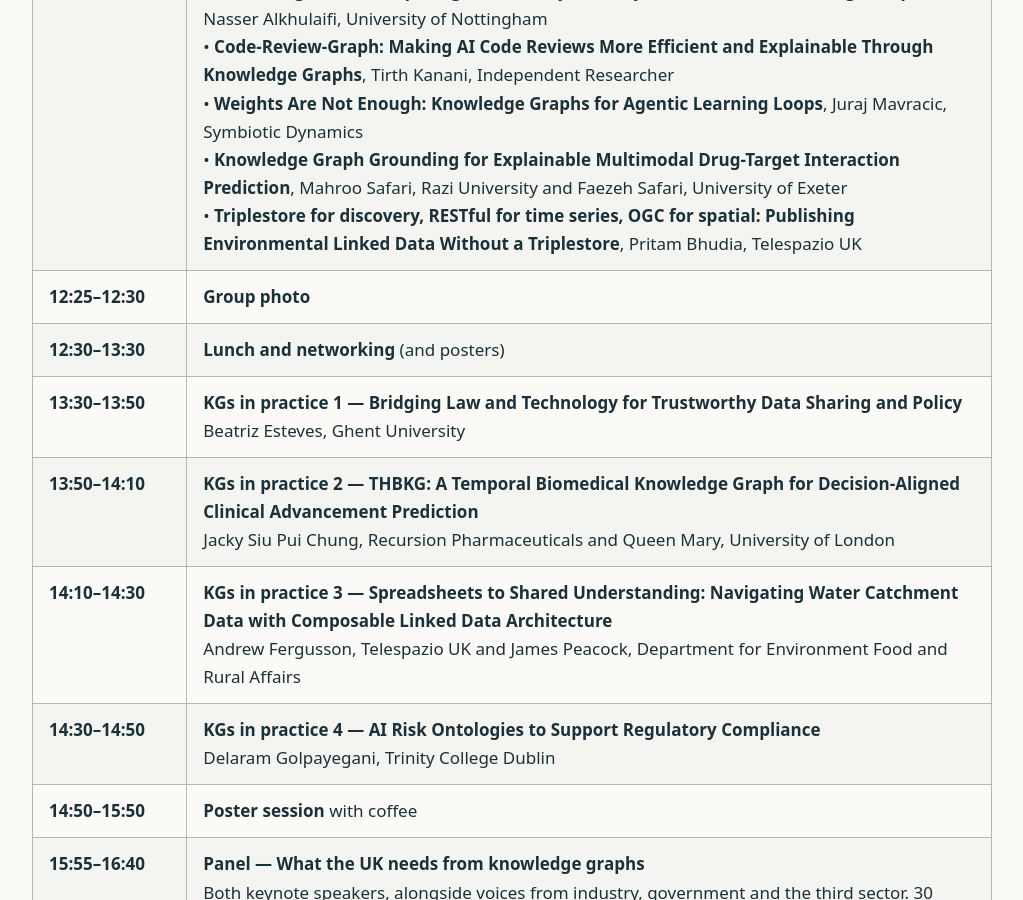
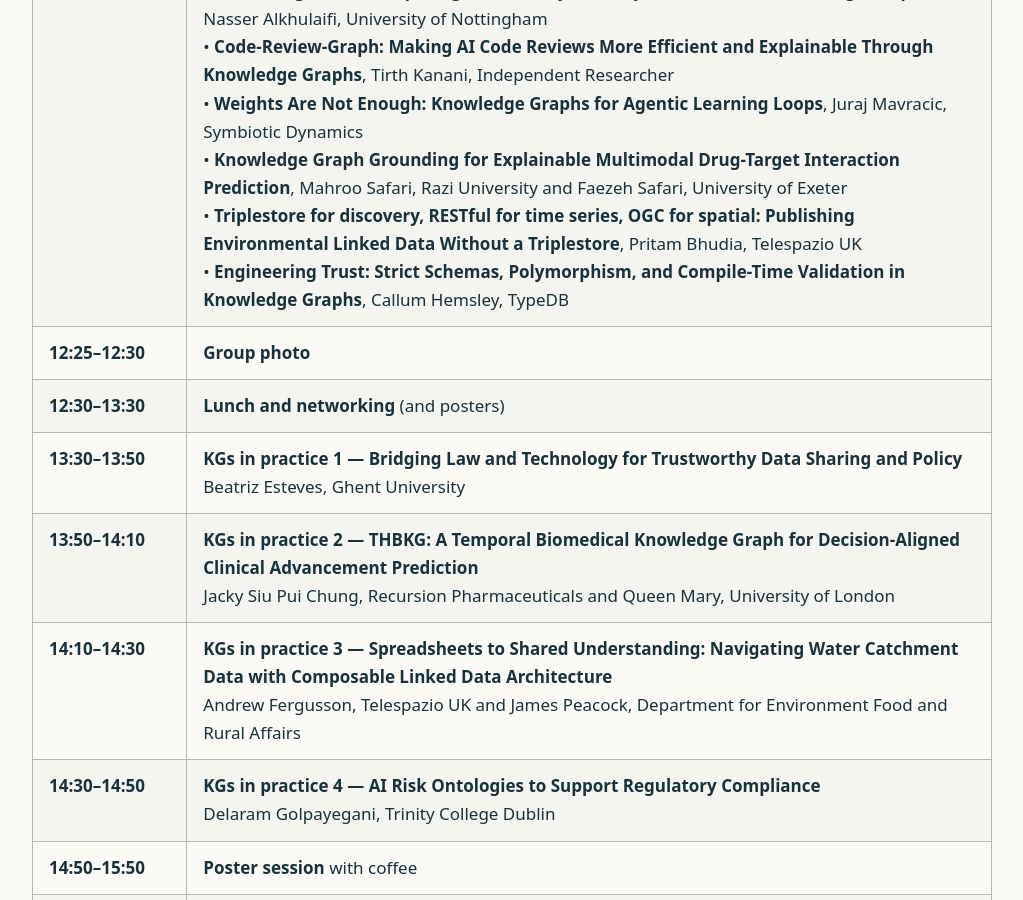
Before and after one commit to uk-knowledge-graphs/uk-knowledge-graphs.github.io, a Jekyll site: the page built from _events/symposium-2026.md, in a window 1280 px wide and 900 px high, scrolled down 1727 px. Shown: the whole window, without its empty margins (128-1151 px from the left). Built offline with Jekyll 4.4.1, drawn with Linux system fonts in a browser that asks for light colours; some of the changed text lies outside the part shown.

Commit message:
New lightning talk and poster

```diff
--- a/_events/symposium-2026.md
+++ b/_events/symposium-2026.md
@@ -55,7 +55,7 @@ Please contact the organisers if you would like to sponsor the symposium.
 | **09:45–10:15** | **Keynote 1 — Anelia Kurteva** · [University of Birmingham](https://www.birmingham.ac.uk/staff/profiles/computer-science/academic-staff/kurteva-anelia)<br>*Knowledge Graphs as Enablers of Modern Day Data Governance in AI: Smart Cities, Circular Economy and Finance Cases* |
 | **10:15–10:45** | **Keynote 2 — Enrico Daga** · [Knowledge Media Institute, The Open University](https://www.enridaga.net/)<br>*Knowledge Graphs Without Borders: Querying Anything, Re-engineering Continuously, Orchestrating Agents* |
 | **10:45–11:15** | **Coffee and networking** (and posters) |
-| **11:15–12:25** | **Lightning talks** (7+3-minute talks)<br>• **Preserving and Decomposing Uncertainty in Entity Resolution for Knowledge Graphs**, Nasser Alkhulaifi, University of Nottingham<br>• **Code-Review-Graph: Making AI Code Reviews More Efficient and Explainable Through Knowledge Graphs**, Tirth Kanani, Independent Researcher<br>• **Weights Are Not Enough: Knowledge Graphs for Agentic Learning Loops**, Juraj Mavracic, Symbiotic Dynamics<br>• **Knowledge Graph Grounding for Explainable Multimodal Drug-Target Interaction Prediction**, Mahroo Safari, Razi University and Faezeh Safari, University of Exeter<br>• **Triplestore for discovery, RESTful for time series, OGC for spatial: Publishing Environmental Linked Data Without a Triplestore**, Pritam Bhudia, Telespazio UK |
+| **11:15–12:25** | **Lightning talks** (7+3-minute talks)<br>• **Preserving and Decomposing Uncertainty in Entity Resolution for Knowledge Graphs**, Nasser Alkhulaifi, University of Nottingham<br>• **Code-Review-Graph: Making AI Code Reviews More Efficient and Explainable Through Knowledge Graphs**, Tirth Kanani, Independent Researcher<br>• **Weights Are Not Enough: Knowledge Graphs for Agentic Learning Loops**, Juraj Mavracic, Symbiotic Dynamics<br>• **Knowledge Graph Grounding for Explainable Multimodal Drug-Target Interaction Prediction**, Mahroo Safari, Razi University and Faezeh Safari, University of Exeter<br>• **Triplestore for discovery, RESTful for time series, OGC for spatial: Publishing Environmental Linked Data Without a Triplestore**, Pritam Bhudia, Telespazio UK<br>• **Engineering Trust: Strict Schemas, Polymorphism, and Compile-Time Validation in Knowledge Graphs**, Callum Hemsley, TypeDB |
 | **12:25–12:30** | **Group photo** |
 | **12:30–13:30** | **Lunch and networking** (and posters) |
 | **13:30–13:50** | **KGs in practice 1 — Bridging Law and Technology for Trustworthy Data Sharing and Policy**<br>Beatriz Esteves, Ghent University|
@@ -94,3 +94,4 @@ Knowledge graphs are often considered the end product of a costly transformation
 - **A Knowledge Graph for the IPCC's Sixth Assessment Report (AR6)**, Simon Worthington, #semanticClimate
 - **A Multimodal Knowledge Graph Infrastructure for Digital Twins of Financial Operational Risks: Mortgages and FX stocks**, Nizar Al Ahmad, University of Birmingham
 - **Reasoning with Less: Memory-Efficient Contrastive Learning for Temporal Knowledge Graphs**, Eshani Fernando, Bournemouth University
+- **NeSy-Gen: Neuro-Symbolic Claim Auditing and Refinement for Factual Radiology Report Generation**, Faezeh Safari, University of Exeter
```
